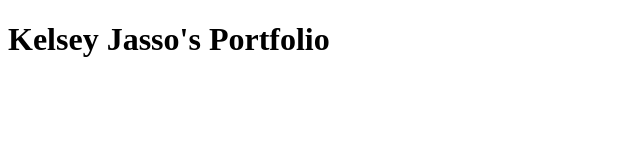
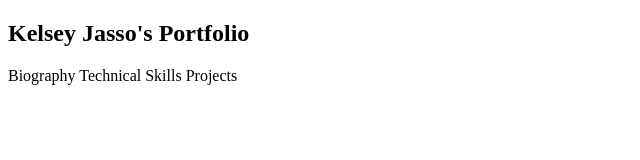
Before and after one commit to kelsester/COMP001A.Assignment1, a plain HTML site: page COMP001A.Assignment2/index.html in a window 1280 px wide. Shown: the whole page, without its empty margins (0-640 px from the left). Drawn offline with Linux system fonts and the light colour scheme.

Commit message:
changing things

```diff
--- a/COMP001A.Assignment2/index.html
+++ b/COMP001A.Assignment2/index.html
@@ -7,10 +7,14 @@
 </head>
 <body>
     <div class="content">
-        <header class="name">
-            <h1>Kelsey Jasso's Portfolio</h1>
+        <header class="head">
+            <div class="name">
+                <h2>Kelsey Jasso's Portfolio</h2>
+            </div>
             <nav>
-
+                <a>Biography</a>
+                <a>Technical Skills</a>
+                <a>Projects</a>
             </nav>
         </header>
         <div class="bio"> <!--this is a biography section-->
```
